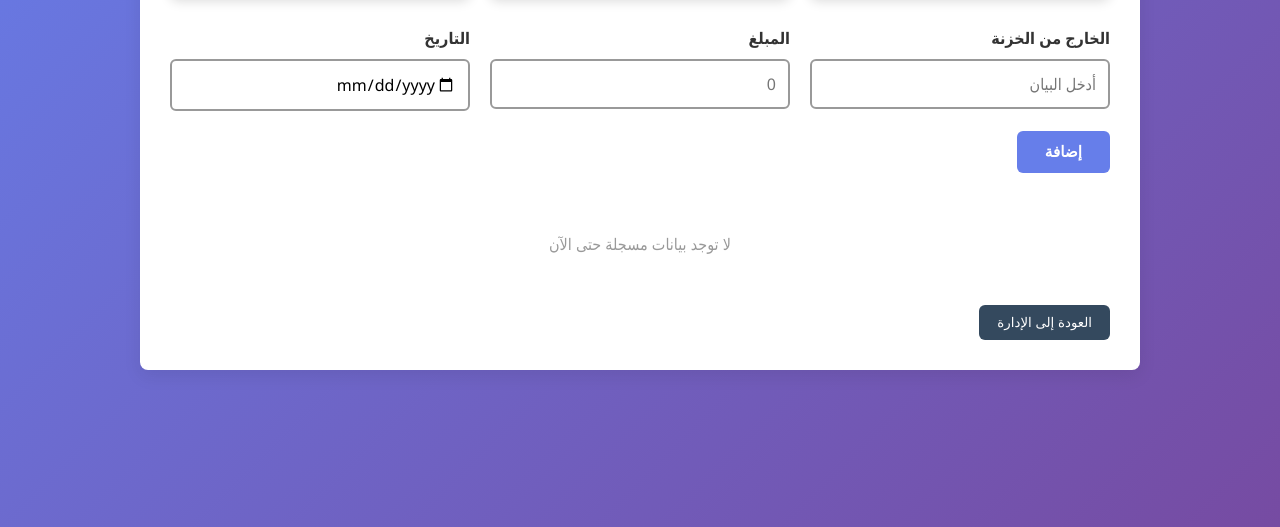
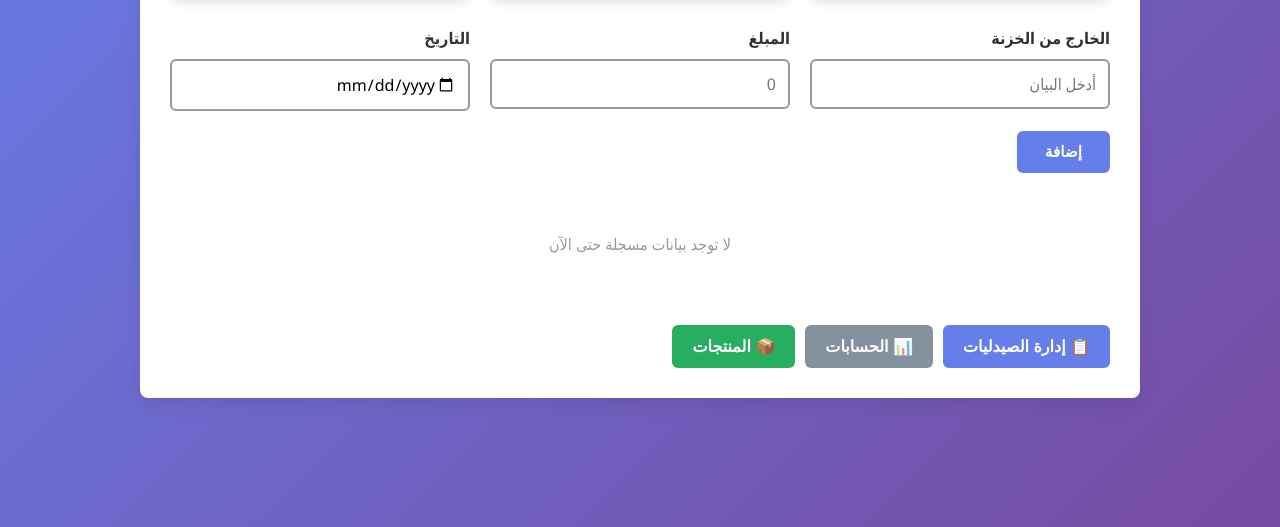
Before and after one commit to ammar201201027776558/Rooted-And-Dermalake-Services, a plain HTML site: page accounts.html in a window 1280 px wide. Shown: the part 273-800 px from the top of the page. Drawn offline with Linux system fonts and the light colour scheme.

Commit message:
Add files via upload

```diff
--- a/accounts.html
+++ b/accounts.html
@@ -151,11 +151,14 @@
 		.back-btn {
 			background: #34495e;
 			color: #fff;
-			padding: 10px 18px;
+			padding: 12px 20px;
 			border: 0;
 			border-radius: 6px;
 			cursor: pointer;
 			margin-top: 20px;
+			font-weight: 700;
+			font-size: 1em;
+			transition: opacity 0.3s;
 		}
 		.back-btn:hover { opacity: 0.9; }
 	</style>
@@ -225,7 +228,11 @@
 			<div id="emptyMessage" class="empty-message">لا توجد بيانات مسجلة حتى الآن</div>
 		</div>
 
-		<button class="back-btn" onclick="window.location.href='index.html'">العودة إلى الإدارة</button>
+		<div class="nav-buttons" style="display:flex; gap:10px; margin-top:20px;">
+			<button class="back-btn" onclick="window.location.href='index.html'" style="background:#667eea;">📋 إدارة الصيدليات</button>
+			<button class="back-btn" onclick="window.location.href='accounts.html'" style="background:#34495e; opacity:0.6;">📊 الحسابات</button>
+			<button class="back-btn" onclick="window.location.href='products.html'" style="background:#27ae60;">📦 المنتجات</button>
+		</div>
 	</div>
 
 	<script>
```
Also changed, not shown: index.html (+7 -1 lines).
